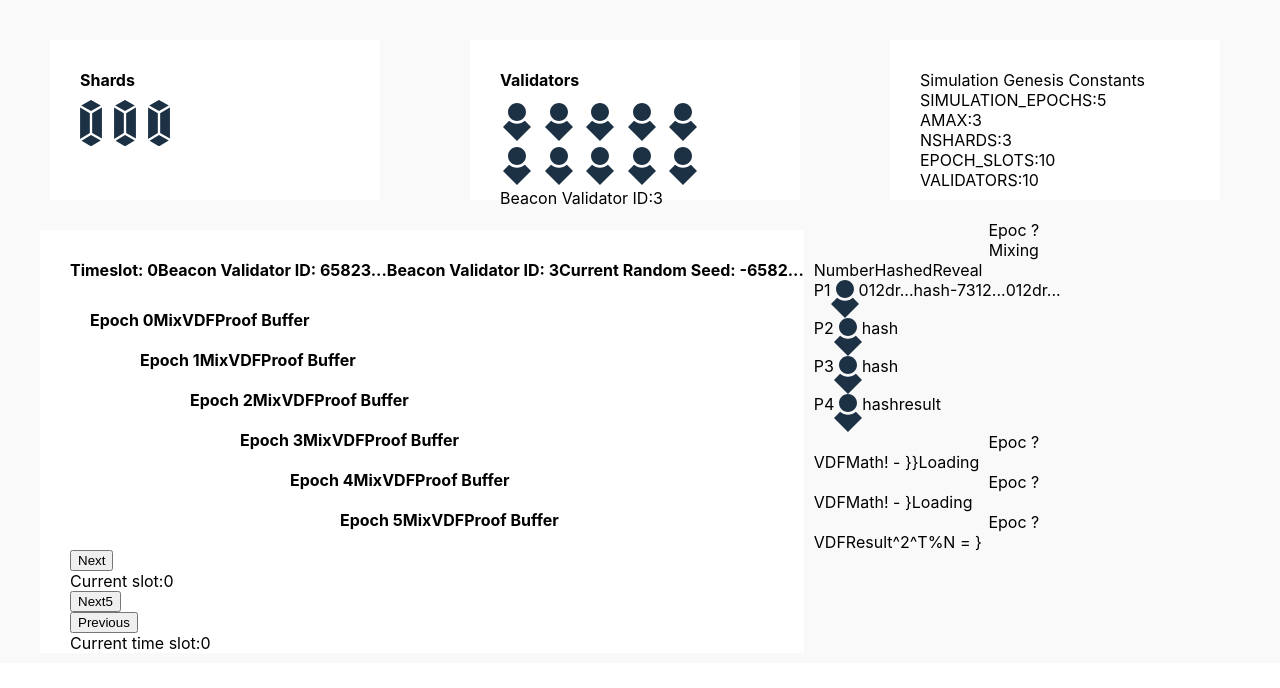
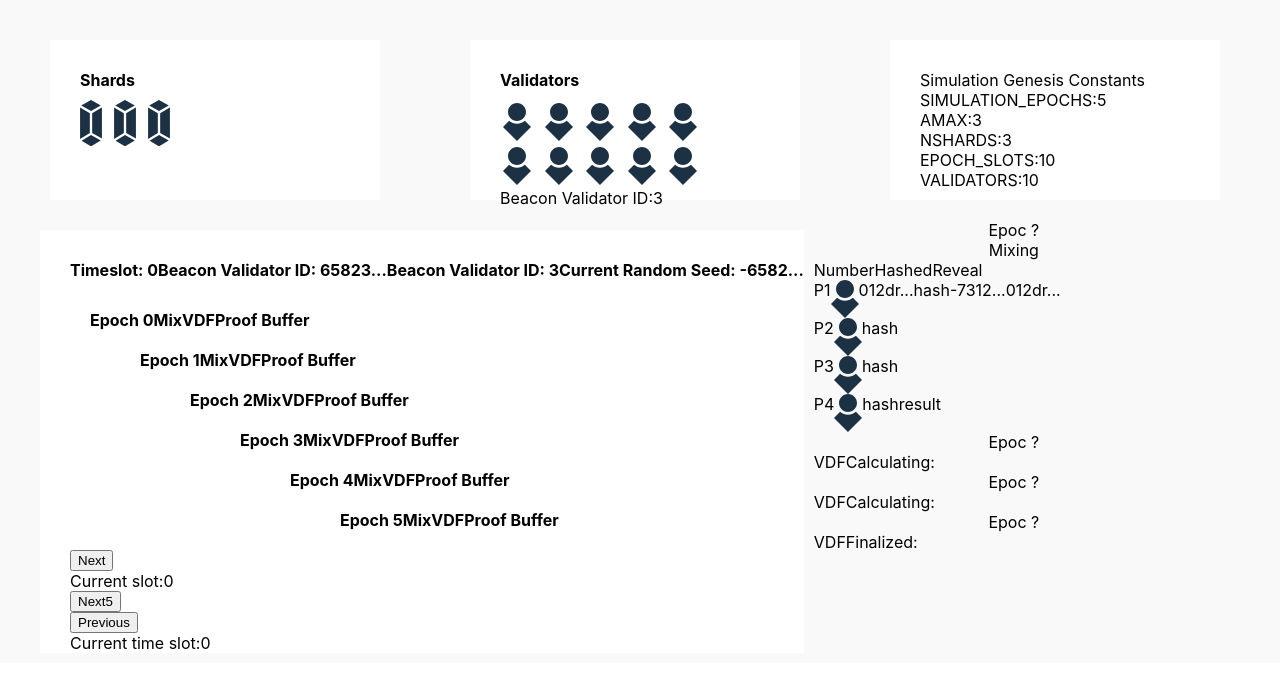
Before and after one commit to beacon-thugs-harmony/beacon_thugs_frontend, a React (Create React App) app: page / in a window 1280 px wide. Shown: the top 688 px of the page. Built offline with nearby package versions, Linux system fonts and the light colour scheme.

Commit message:
Fix Stack VDF calculation formatting

```diff
--- a/src/components/Stack.js
+++ b/src/components/Stack.js
@@ -94,8 +94,7 @@ class Stack extends Component {
             </div>
             <Row>
               <div>VDF</div>
-              <div>Math! - {!(step < 4) && this.props.data[step - (stepMod4 - 3)].current_entropy_e_i.toString().substring(0, 5) + '...'}}}</div>
-              <div>Loading</div>
+              <div>Calculating: {!(step < 4) && this.props.data[step - (stepMod4 - 3)].current_entropy_e_i.toString().substring(0, 5) + '...'}</div>
             </Row>
           </Epoc>
           <Epoc>
@@ -104,8 +103,7 @@ class Stack extends Component {
             </div>
             <Row>
               <div>VDF</div>
-              <div>Math! - {!(step < 8) && this.props.data[step - (step % 4) - 8].current_entropy_e_i.toString().substring(0, 5) + '...'}}</div>
-              <div>Loading</div>
+              <div>Calculating: {!(step < 8) && this.props.data[step - (step % 4) - 8].current_entropy_e_i.toString().substring(0, 5) + '...'}</div>
             </Row>
           </Epoc>
 
@@ -115,7 +113,7 @@ class Stack extends Component {
             </div>
             <Row>
               <div>VDF</div>
-              <div>Result^2^T%N = {!(step < 12) && this.props.data[step - (step % 4) - 12].current_entropy_e_i.toString().substring(0, 5) + '...'}}</div>
+              <div>Finalized: {!(step < 12) && this.props.data[step - (step % 4) - 12].current_entropy_e_i.toString().substring(0, 5) + '...'}</div>
             </Row>
           </Epoc>
         </Holder>
```
